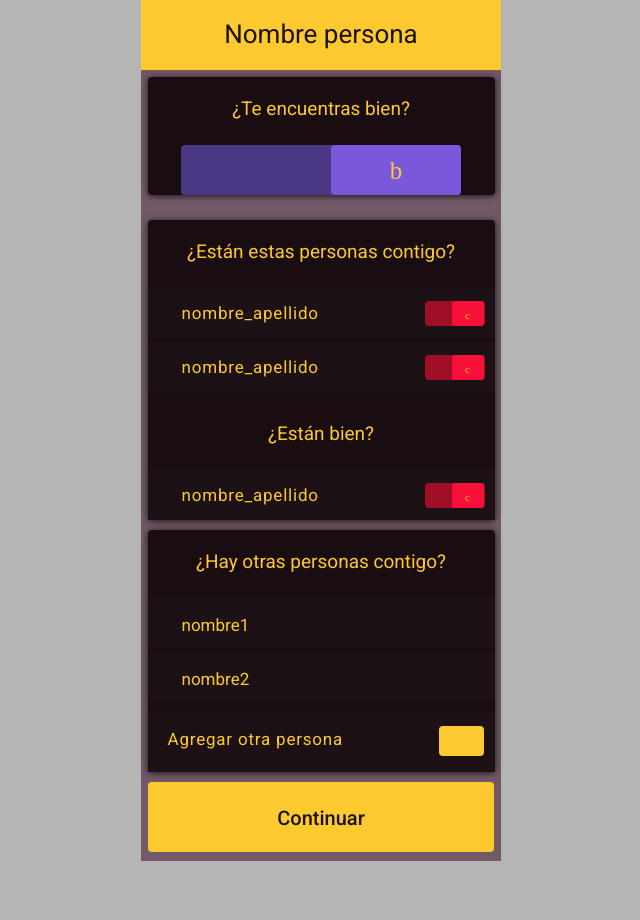
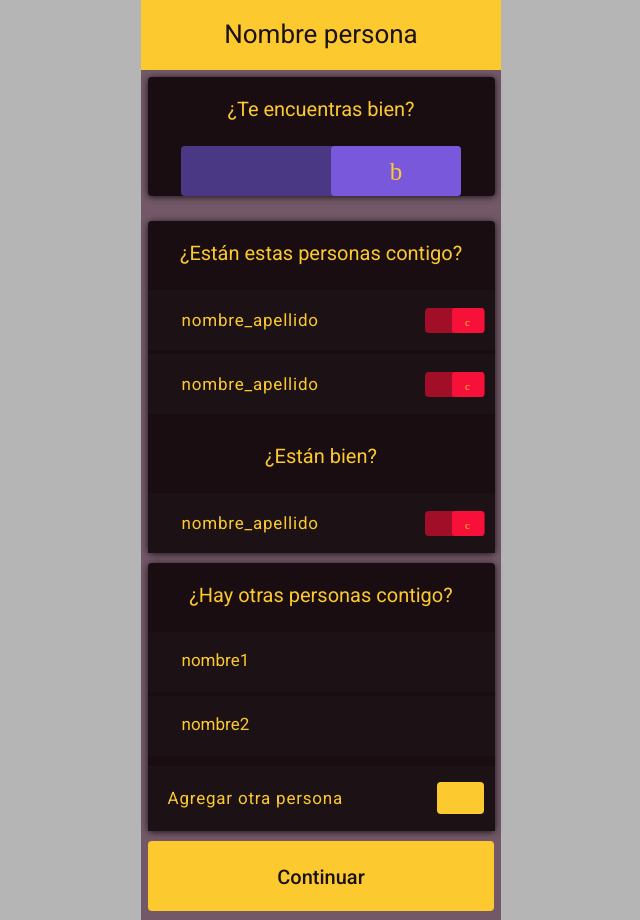
Before and after one commit to ClaudioGC/redport, a PHP site: page /formulario_1.html in a window 1280 px wide. Shown: the whole page, without its empty margins (319-959 px from the left). Before the commit the page ends 861 px from the top, so only its background shows below. Run offline with PHP 8.4, Linux system fonts and the light colour scheme; some libraries are stand-ins or nearby versions.

Commit message:
ajustes de ancho
prueba listas

```diff
--- a/sass/_buttons.sass
+++ b/sass/_buttons.sass
@@ -140,13 +140,13 @@ a:active
 
 .button_small_two
 
-	width: 45px
-	height: 30px
+	width: 47px
+	height: 32px
 	background: $small_button
 	border-radius: 4px
 	float: right
 	display: inline-block
-	margin: 14px
+	margin: 16px
 	margin-right: 11px
 
 	&:active
@@ -188,6 +188,7 @@ a:active
 
 	display: inline-block
 	position: relative
+	top: 5px
 
 
 @mixin center
@@ -311,7 +312,7 @@ a:active
 		border-radius: 4px
 		background: $off_color_2
 		@include right
-		margin-top: 13px
+		margin-top: 18px
 		margin-left: 277px
 
 
@@ -357,7 +358,7 @@ a:active
 		border-radius: 4px
 		background: $on_color_2
 		@include right
-		margin-top: 13px
+		margin-top: 18px
 		margin-left: 277px
 
 
@@ -396,21 +397,21 @@ a:active
 
 		width: 347px
 		background-color: #1c1216
-		height: 50px
+		height: 60px
 		margin-top: 4px
 
 	.text_box_2
 
 		width: 347px
 		background-color: $background_color_3
-		height: 50px
+		height: 60px
 		margin-top: 4px
 
 	.text_box_3
 
 		width: 347px
 		background-color: $background_color_3
-		height: 60px
+		height: 65px
 
 	.texto-toggle
 
--- a/sass/_icons.sass
+++ b/sass/_icons.sass
@@ -68,7 +68,7 @@
 
 	position: relative
 	color: $background_color
-	font-size: 14px
+	font-size: 15px
 	bottom: 1px
 	line-height: 2.3 !important
 
--- a/sass/_personal-file.sass
+++ b/sass/_personal-file.sass
@@ -139,7 +139,7 @@
 
 			width: 347px
 			background-color: $background_color_3
-			height: 50px
+			height: 60px
 			margin-top: 4px
 
 			li
@@ -149,5 +149,5 @@
 				display: inline-block
 				position: relative
 				list-style-type: none
-				margin: 17px 0 17px 34px
+				margin: 18px 0 17px 34px
 				color: $font-color
--- a/sass/_variables.sass
+++ b/sass/_variables.sass
@@ -14,8 +14,8 @@ $font_bold: 700
 
 $title_header: 26px
 $titulo_modulo: 23px
-$titulo_modulo_2: 21px
-$subtitulo_modulo: 19px
+$titulo_modulo_2: 22px
+$subtitulo_modulo: 20px
 $texto_contenido: 17px
 $texto_contenido_2: 15px
 $table_text: 14px
--- a/sass/main.css
+++ b/sass/main.css
@@ -83,7 +83,7 @@ body {
   margin-bottom: 10px;
   display: block;
   text-align: center;
-  font-size: 19px;
+  font-size: 20px;
   font-family: "Roboto", sans-serif;
   font-weight: normal;
   padding: 20px 15px 15px 15px;
@@ -291,13 +291,13 @@ a:active {
     transform: scale(0.98); }
 
 .button_small_two {
-  width: 45px;
-  height: 30px;
+  width: 47px;
+  height: 32px;
   background: #fcc92f;
   border-radius: 4px;
   float: right;
   display: inline-block;
-  margin: 14px;
+  margin: 16px;
   margin-right: 11px; }
   .button_small_two:active {
     background-color: #7a58dc;
@@ -318,7 +318,7 @@ a:active {
     text-align: center;
     text-decoration: none;
     color: #1c1216;
-    font-size: 19px;
+    font-size: 20px;
     font-family: "Roboto", sans-serif;
     font-weight: 300;
     text-align: center;
@@ -328,7 +328,8 @@ a:active {
 
 #text_button {
   display: inline-block;
-  position: relative; }
+  position: relative;
+  top: 5px; }
 
 .toggle_button_big {
   display: none; }
@@ -395,7 +396,7 @@ a:active {
     background: #a00f27;
     margin-right: 0;
     left: 295px;
-    margin-top: 13px;
+    margin-top: 18px;
     margin-left: 277px; }
     .toggle_button_small + label:before {
       display: inline-block;
@@ -424,7 +425,7 @@ a:active {
     background: #4b3884;
     margin-right: 0;
     left: 295px;
-    margin-top: 13px;
+    margin-top: 18px;
     margin-left: 277px; }
     .toggle_button_small_2 + label:before {
       display: inline-block;
@@ -450,17 +451,17 @@ a:active {
   .toggle_box .text_box {
     width: 347px;
     background-color: #1c1216;
-    height: 50px;
+    height: 60px;
     margin-top: 4px; }
   .toggle_box .text_box_2 {
     width: 347px;
     background-color: #1c1216;
-    height: 50px;
+    height: 60px;
     margin-top: 4px; }
   .toggle_box .text_box_3 {
     width: 347px;
     background-color: #1c1216;
-    height: 60px; }
+    height: 65px; }
   .toggle_box .texto-toggle {
     font-size: 17px;
     font-family: "Roboto", sans-serif;
@@ -535,7 +536,7 @@ a:active {
   float: left; }
 
 .username #name {
-  font-size: 19px;
+  font-size: 20px;
   font-family: "Roboto", sans-serif;
   font-weight: 400;
   letter-spacing: 0.2px;
@@ -701,7 +702,7 @@ a:active {
     .name_list .list_box .text_box_2 {
       width: 347px;
       background-color: #1c1216;
-      height: 50px;
+      height: 60px;
       margin-top: 4px; }
       .name_list .list_box .text_box_2 li {
         font-size: 17px;
@@ -709,7 +710,7 @@ a:active {
         display: inline-block;
         position: relative;
         list-style-type: none;
-        margin: 17px 0 17px 34px;
+        margin: 18px 0 17px 34px;
         color: #fcc92f; }
 
 .container_event {
@@ -774,7 +775,7 @@ a:active {
   color: #fcc92f; }
 
 .container .event_h2 {
-  font-size: 19px;
+  font-size: 20px;
   font-family: "Roboto", sans-serif;
   font-weight: 300;
   text-align: left;
@@ -932,7 +933,7 @@ a:active {
     margin: 0 auto;
     display: block;
     text-align: center;
-    font-size: 21px;
+    font-size: 22px;
     font-family: "Roboto", sans-serif;
     font-weight: 300;
     padding: 15px 20px 40px 20px;
@@ -942,14 +943,14 @@ a:active {
     margin: 0 auto;
     display: block;
     text-align: center;
-    font-size: 21px;
+    font-size: 22px;
     font-family: "Roboto", sans-serif;
     font-weight: 300;
     padding: 15px 55px 40px 55px;
     position: relative;
     color: #fcc92f; }
   .container h2 {
-    font-size: 19px;
+    font-size: 20px;
     font-family: "Roboto", sans-serif;
     font-weight: 300;
     text-align: center;
@@ -1000,7 +1001,7 @@ a:active {
     position: relative;
     color: #1c1216; }
   .container_2 h2 {
-    font-size: 19px;
+    font-size: 20px;
     font-family: "Roboto", sans-serif;
     font-weight: 500;
     text-align: center;
@@ -1024,7 +1025,7 @@ hr:after {
   font-family: "Roboto", sans-serif;
   font-weight: 300;
   background-color: #190d11;
-  font-size: 21px; }
+  font-size: 22px; }
 
 .container_void {
   width: 21.6875em;
@@ -1107,7 +1108,7 @@ hr:after {
 [class^="rpicon-more"]:before, [class*=" rpicon-more"]:before {
   position: relative;
   color: #190d11;
-  font-size: 14px;
+  font-size: 15px;
   bottom: 1px;
   line-height: 2.3 !important; }
 
@@ -1318,7 +1319,7 @@ canvas.mapboxgl-canvas {
   margin-bottom: 10px;
   display: block;
   text-align: center;
-  font-size: 19px;
+  font-size: 20px;
   font-family: "Roboto", sans-serif;
   font-weight: normal;
   padding: 20px 15px 15px 15px;
@@ -1330,7 +1331,7 @@ canvas.mapboxgl-canvas {
   margin-bottom: 10px;
   display: block;
   text-align: center;
-  font-size: 19px;
+  font-size: 20px;
   font-family: "Roboto", sans-serif;
   font-weight: normal;
   padding: 20px 15px 15px 15px;
```
Also changed, not shown: 1 other file.
